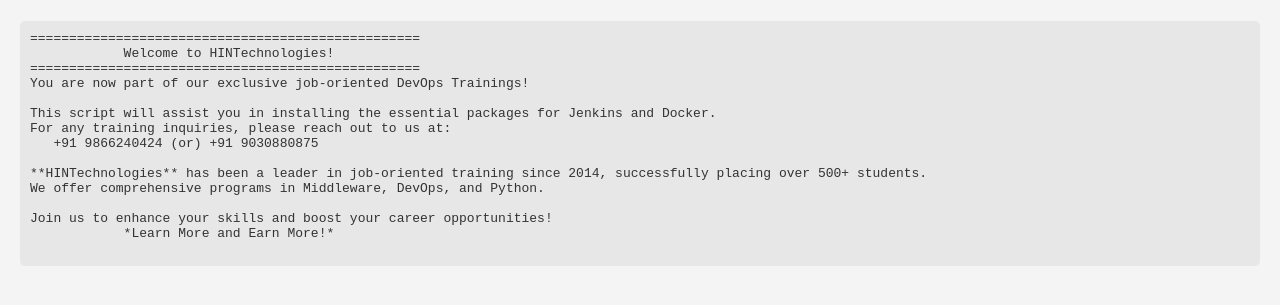
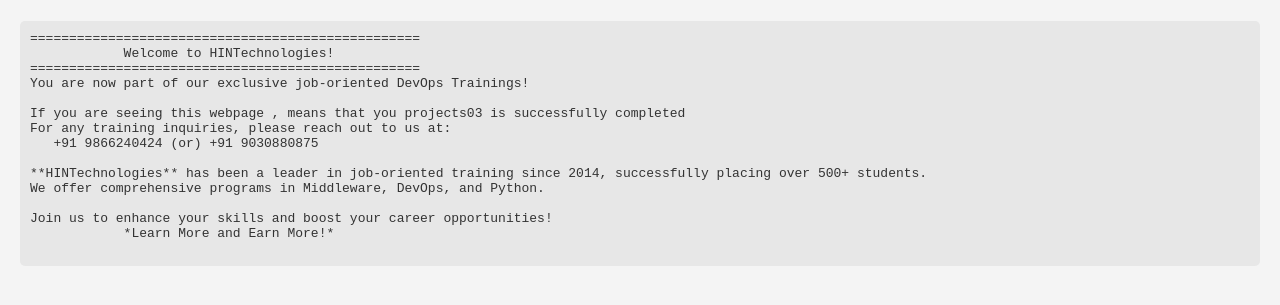
Before and after one commit to tabbu9/project03, a plain HTML site: page index.html in a window 1280 px wide. Shown: the part 79-384 px from the top of the page. Drawn offline with Linux system fonts and the light colour scheme.

Commit message:
Update index.html

```diff
--- a/index.html
+++ b/index.html
@@ -28,7 +28,7 @@
 ==================================================
 You are now part of our exclusive job-oriented DevOps Trainings!
 
-This script will assist you in installing the essential packages for Jenkins and Docker.
+If you are seeing this webpage , means that you projects03 is successfully completed
 For any training inquiries, please reach out to us at:
    +91 9866240424 (or) +91 9030880875
 
```
